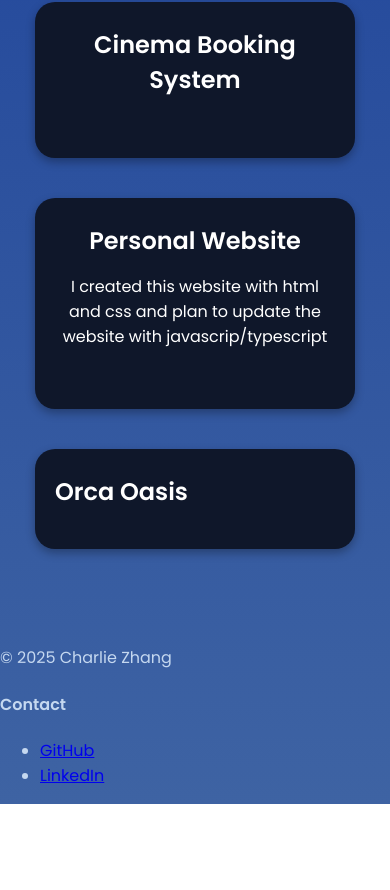
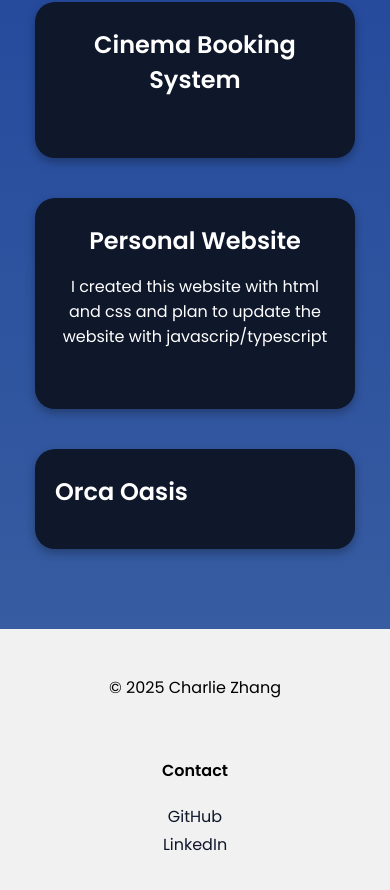
Before and after one commit to Zhang-Charlie/Zhang-Charlie.github.io, a plain HTML site: page index.html in a window 390 px wide. Shown: the part 1035-1925 px from the top of the page. Before the commit the page ends 1839 px from the top, so only its background shows below. Drawn offline with Linux system fonts and the light colour scheme.

Commit message:
formatted footer

```diff
--- a/style.css
+++ b/style.css
@@ -96,6 +96,45 @@ body {
     color: #ffffff;
 }
 
+/* Footer Section */
+.footer {
+    display: flex;
+    justify-content: space-between;
+    align-items: flex-start;
+    background-color: #f1f1f1;
+    padding: 20px;
+    color: #000000;
+}
+
+.footer-left,
+.footer-middle,
+.footer-right {
+    flex: 1;
+    margin: 0 10px;
+}
+
+.footer-middle {
+    text-align: center;
+}
+
+.footer-middle ul {
+    list-style: none;
+    margin: 0;
+    padding: 0;
+}
+
+.footer-middle li {
+    margin: 3px 0;
+}
+
+.footer a {
+    color: #0f172a;
+    text-decoration: none;
+}
+
+
+
+
 /* For responsive design */
 @media (max-width: 768px) {
     .projects-container {
@@ -116,4 +155,16 @@ body {
         font-size: 1rem;
         transform: translateX(0);
     }
+    .footer {
+        flex-direction: column;
+        align-items: center;
+        text-align: center;
+    }
+    .footer-left,
+    .footer-middle,
+    .footer-right {
+        flex: unset;
+        margin: 10px 0;
+    }
+
 }
```
